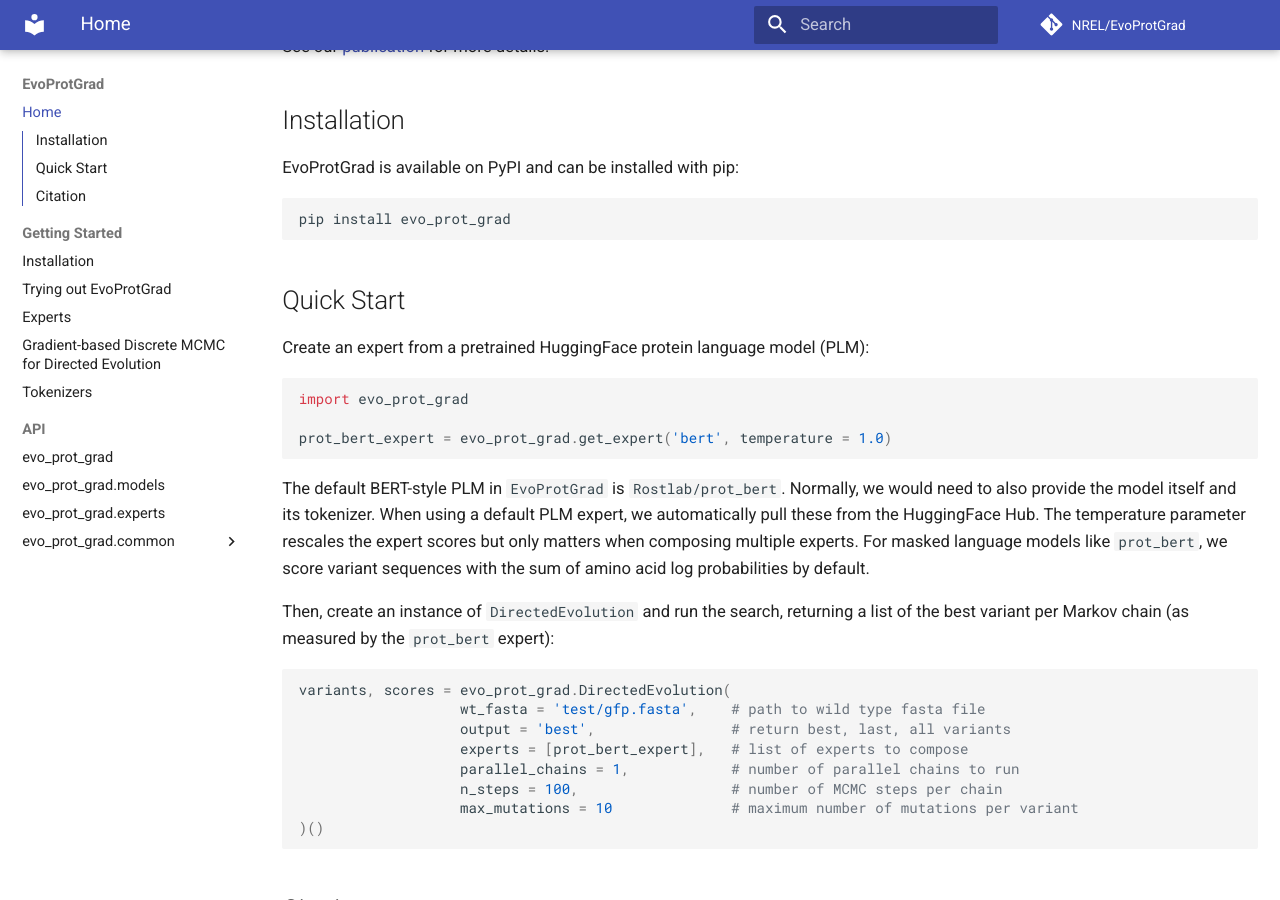
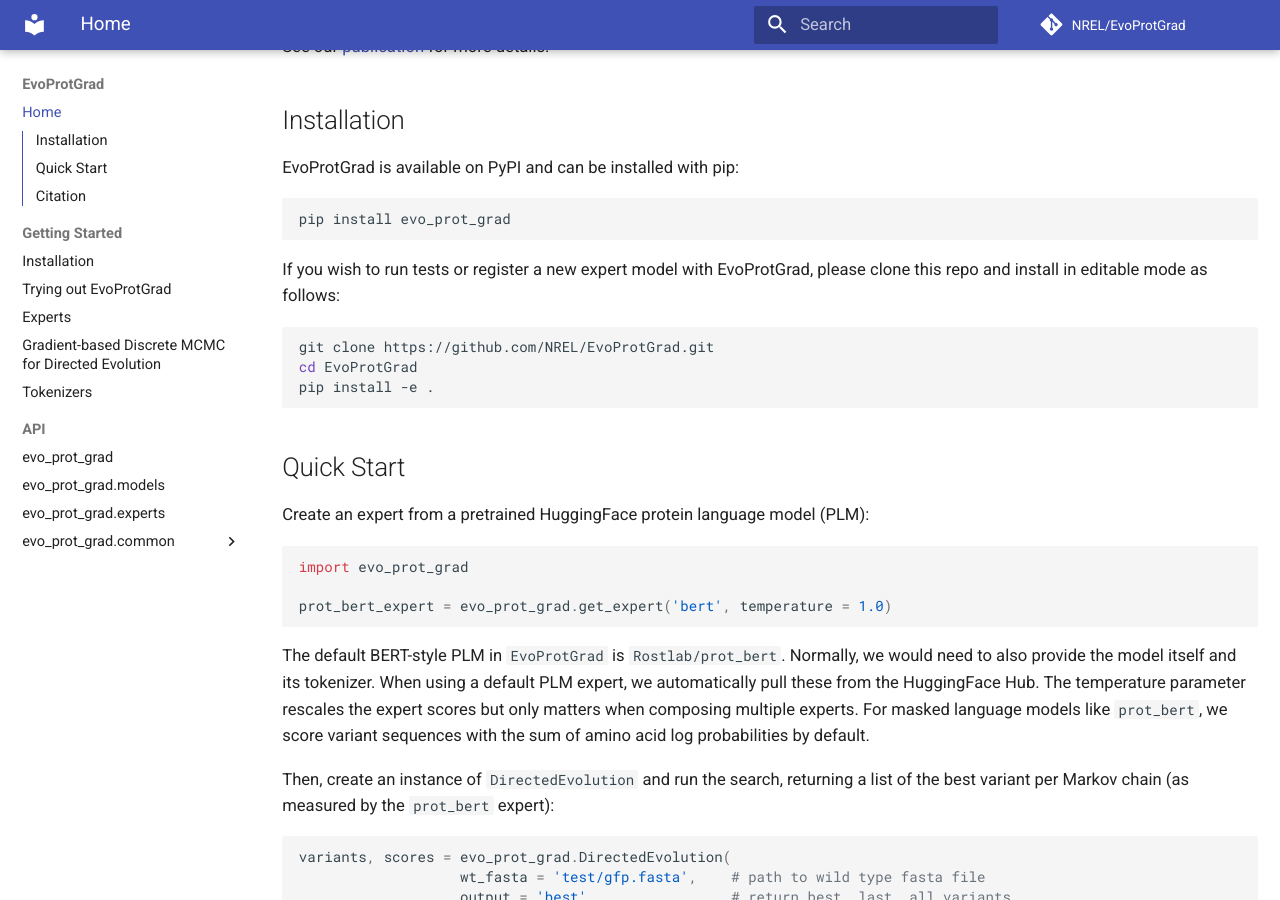
Before and after one commit to NREL/EvoProtGrad, an MkDocs documentation site: the page built from docs/index.md, in a window 1280 px wide and 900 px high, scrolled down 389 px. Built offline with MkDocs 1.6.1 and Material for MkDocs 9.7.7, drawn with Linux system fonts in a browser that asks for light colours; comment, search, counter and statistics services are not loaded.

Commit message:
Install instructions

````diff
--- a/docs/index.md
+++ b/docs/index.md
@@ -11,6 +11,14 @@
 
 ```bash
 pip install evo_prot_grad
+```
+
+If you wish to run tests or register a new expert model with EvoProtGrad, please clone this repo and install in editable mode as follows:
+
+```bash
+git clone https://github.com/NREL/EvoProtGrad.git
+cd EvoProtGrad
+pip install -e .
 ```
 
 ## Quick Start
````
Also changed, not shown: README.md (+8 -0 lines), docs/getting_started/installation.md (+1 -1 lines), setup.py (line endings or trailing spaces).
